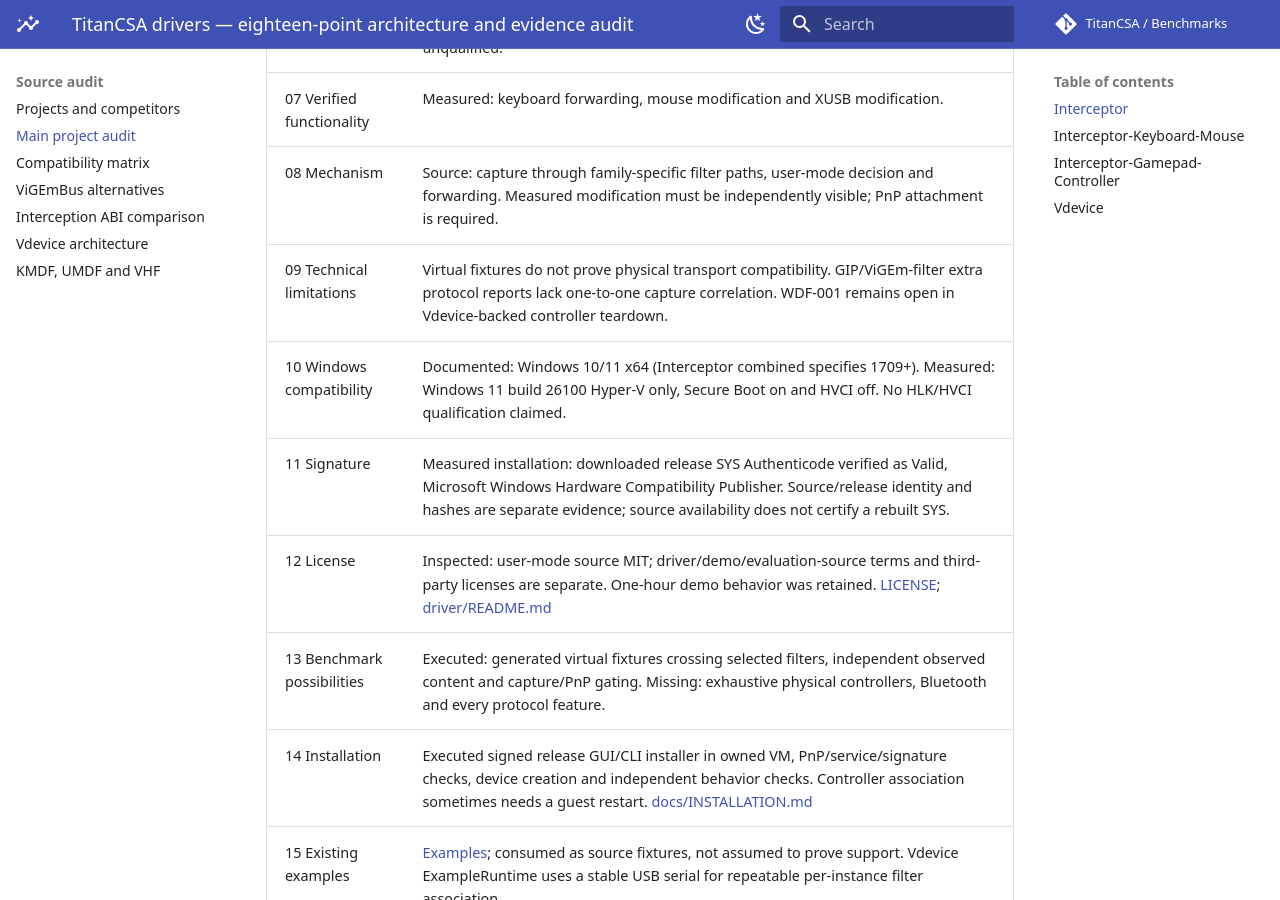
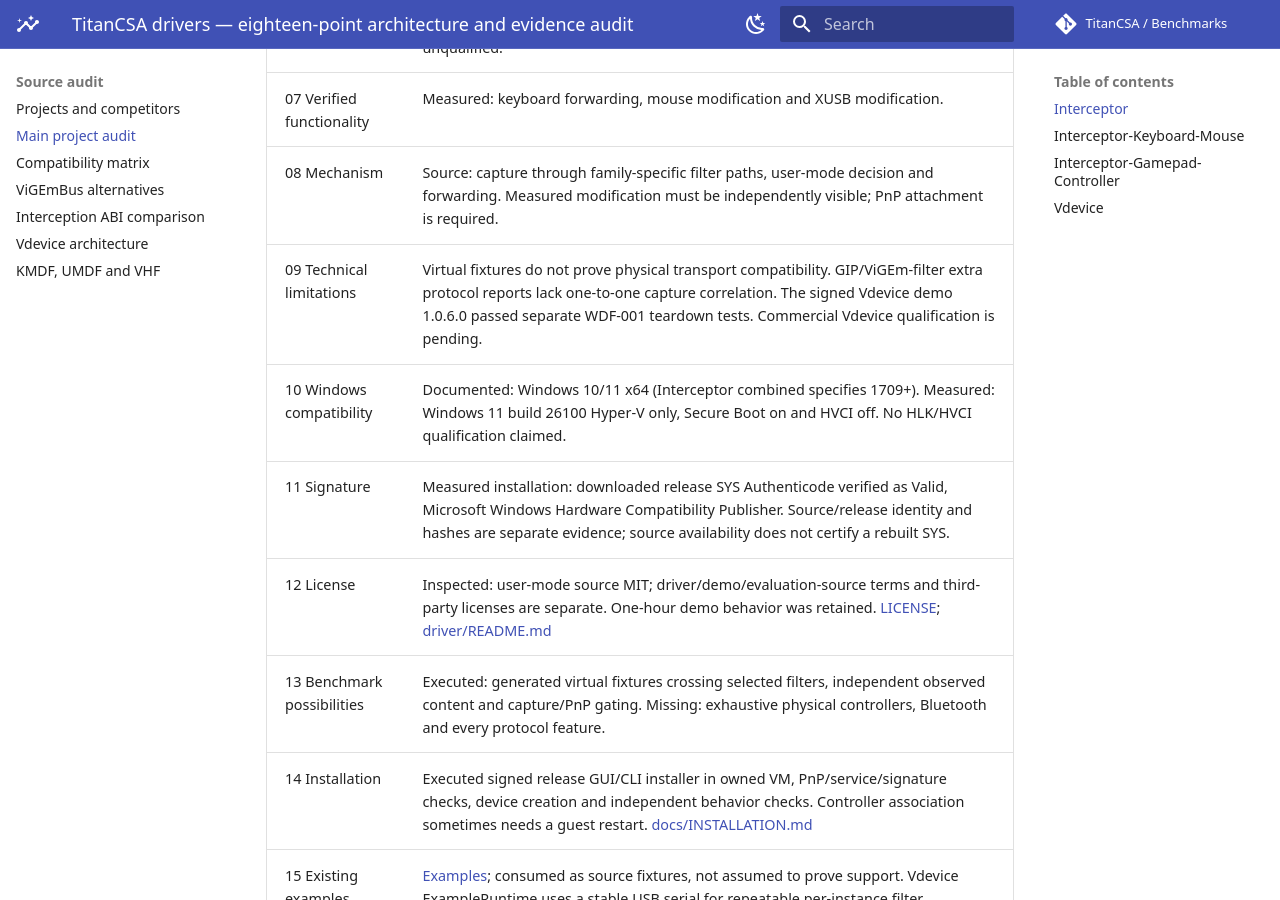
Before and after one commit to TitanCSA/TitanCSA-Benchmarks, an MkDocs documentation site: the page built from docs/comparisons/main-projects.md, in a window 1280 px wide and 900 px high, scrolled down 860 px. Built offline with MkDocs 1.6.1 and Material for MkDocs 9.7.7, drawn with Linux system fonts in a browser that asks for light colours; comment, search, counter and statistics services are not loaded; some of the changed text lies outside the part shown.

Commit message:
Align remaining benchmark pages with signed-demo status

```diff
--- a/docs/comparisons/main-projects.md
+++ b/docs/comparisons/main-projects.md
@@ -18,7 +18,7 @@ description: Per-project source, SDK, licensing, installation, runtime evidence
 | 06 Compatible devices | Documented product families: keyboard/mouse, HID/XUSB/XInputHID/GIP controllers. Selected virtual fixtures are measured; physical devices remain unqualified. |
 | 07 Verified functionality | Measured: keyboard forwarding, mouse modification and XUSB modification. |
 | 08 Mechanism | Source: capture through family-specific filter paths, user-mode decision and forwarding. Measured modification must be independently visible; PnP attachment is required. |
-| 09 Technical limitations | Virtual fixtures do not prove physical transport compatibility. GIP/ViGEm-filter extra protocol reports lack one-to-one capture correlation. WDF-001 remains open in Vdevice-backed controller teardown. |
+| 09 Technical limitations | Virtual fixtures do not prove physical transport compatibility. GIP/ViGEm-filter extra protocol reports lack one-to-one capture correlation. The signed Vdevice demo 1.0.6.0 passed separate WDF-001 teardown tests. Commercial Vdevice qualification is pending. |
 | 10 Windows compatibility | Documented: Windows 10/11 x64 (Interceptor combined specifies 1709+). Measured: Windows 11 build 26100 Hyper-V only, Secure Boot on and HVCI off. No HLK/HVCI qualification claimed. |
 | 11 Signature | Measured installation: downloaded release SYS Authenticode verified as Valid, Microsoft Windows Hardware Compatibility Publisher. Source/release identity and hashes are separate evidence; source availability does not certify a rebuilt SYS. |
 | 12 License | Inspected: user-mode source MIT; driver/demo/evaluation-source terms and third-party licenses are separate. One-hour demo behavior was retained. [LICENSE](https://github.com/TitanCSA/Interceptor/tree/fc8742edfdc8ca12872ea2eb2dcbe8e84a278859/LICENSE); [driver/README.md](https://github.com/TitanCSA/Interceptor/tree/fc8742edfdc8ca12872ea2eb2dcbe8e84a278859/driver/README.md) |
@@ -41,7 +41,7 @@ description: Per-project source, SDK, licensing, installation, runtime evidence
 | 06 Compatible devices | Documented product families: keyboard/mouse. Selected virtual fixtures are measured; physical devices remain unqualified. |
 | 07 Verified functionality | Measured: keyboard forwarding, mouse forwarding/modification/controlled block. |
 | 08 Mechanism | Source: capture through family-specific filter paths, user-mode decision and forwarding. Measured modification must be independently visible; PnP attachment is required. |
-| 09 Technical limitations | Virtual fixtures do not prove physical transport compatibility. GIP/ViGEm-filter extra protocol reports lack one-to-one capture correlation. WDF-001 remains open in Vdevice-backed controller teardown. |
+| 09 Technical limitations | Virtual fixtures do not prove physical transport compatibility. GIP/ViGEm-filter extra protocol reports lack one-to-one capture correlation. The signed Vdevice demo 1.0.6.0 passed separate WDF-001 teardown tests. Commercial Vdevice qualification is pending. |
 | 10 Windows compatibility | Documented: Windows 10/11 x64 (Interceptor combined specifies 1709+). Measured: Windows 11 build 26100 Hyper-V only, Secure Boot on and HVCI off. No HLK/HVCI qualification claimed. |
 | 11 Signature | Measured installation: downloaded release SYS Authenticode verified as Valid, Microsoft Windows Hardware Compatibility Publisher. Source/release identity and hashes are separate evidence; source availability does not certify a rebuilt SYS. |
 | 12 License | Inspected: user-mode source MIT; driver/demo/evaluation-source terms and third-party licenses are separate. One-hour demo behavior was retained. [LICENSE](https://github.com/TitanCSA/Interceptor-Keyboard-Mouse/tree/a189e6ed3a399bea80b887ab44f0de001097449e/LICENSE); [driver/README.md](https://github.com/TitanCSA/Interceptor-Keyboard-Mouse/tree/a189e6ed3a399bea80b887ab44f0de001097449e/driver/README.md) |
@@ -64,7 +64,7 @@ description: Per-project source, SDK, licensing, installation, runtime evidence
 | 06 Compatible devices | Documented product families: HID/XUSB/XInputHID/GIP controllers. Selected virtual fixtures are measured; physical devices remain unqualified. |
 | 07 Verified functionality | Measured: XUSB modification and DS4 modification. |
 | 08 Mechanism | Source: capture through family-specific filter paths, user-mode decision and forwarding. Measured modification must be independently visible; PnP attachment is required. |
-| 09 Technical limitations | Virtual fixtures do not prove physical transport compatibility. GIP/ViGEm-filter extra protocol reports lack one-to-one capture correlation. WDF-001 remains open in Vdevice-backed controller teardown. |
+| 09 Technical limitations | Virtual fixtures do not prove physical transport compatibility. GIP/ViGEm-filter extra protocol reports lack one-to-one capture correlation. The signed Vdevice demo 1.0.6.0 passed separate WDF-001 teardown tests. Commercial Vdevice qualification is pending. |
 | 10 Windows compatibility | Documented: Windows 10/11 x64 (Interceptor combined specifies 1709+). Measured: Windows 11 build 26100 Hyper-V only, Secure Boot on and HVCI off. No HLK/HVCI qualification claimed. |
 | 11 Signature | Measured installation: downloaded release SYS Authenticode verified as Valid, Microsoft Windows Hardware Compatibility Publisher. Source/release identity and hashes are separate evidence; source availability does not certify a rebuilt SYS. |
 | 12 License | Inspected: user-mode source MIT; driver/demo/evaluation-source terms and third-party licenses are separate. One-hour demo behavior was retained. [LICENSE](https://github.com/TitanCSA/Interceptor-Gamepad-Controller/tree/1146b8541683985345c28c4ecf2fc8000c908ae2/LICENSE); [driver/README.md](https://github.com/TitanCSA/Interceptor-Gamepad-Controller/tree/1146b8541683985345c28c4ecf2fc8000c908ae2/driver/README.md) |
@@ -87,7 +87,7 @@ description: Per-project source, SDK, licensing, installation, runtime evidence
 | 06 Compatible devices | Documented/examples: USB HID keyboard, mouse, DS4, X360 and Xbox One/GIP; arbitrary descriptor support remains subject to Windows stacks. |
 | 07 Verified functionality | Measured: vendor HID sequences/checksums, independent keyboard/mouse reception, XUSB/DS4/GIP state delivery, generic joystick and upstream five-profile live test. |
 | 08 Mechanism | Source: virtual USB endpoints and report queuing consumed by Windows class drivers; receiver independently uses HID/Raw Input/XInput/WinMM. |
-| 09 Technical limitations | Virtual fixtures do not prove physical transport compatibility. GIP/ViGEm-filter extra protocol reports lack one-to-one capture correlation. WDF-001 remains open in Vdevice-backed controller teardown. |
+| 09 Technical limitations | Virtual fixtures do not prove physical transport compatibility. GIP/ViGEm-filter extra protocol reports lack one-to-one capture correlation. The signed Vdevice demo 1.0.6.0 passed separate WDF-001 teardown tests. Commercial Vdevice qualification is pending. |
 | 10 Windows compatibility | Documented: Windows 10/11 x64 (Interceptor combined specifies 1709+). Measured: Windows 11 build 26100 Hyper-V only, Secure Boot on and HVCI off. No HLK/HVCI qualification claimed. |
 | 11 Signature | Measured installation: downloaded release SYS Authenticode verified as Valid, Microsoft Windows Hardware Compatibility Publisher. Source/release identity and hashes are separate evidence; source availability does not certify a rebuilt SYS. |
 | 12 License | Inspected: user-mode source MIT; driver/demo/evaluation-source terms and third-party licenses are separate. One-hour demo behavior was retained. [LICENSE](https://github.com/TitanCSA/Vdevice/tree/ff8a74d0136012b04b76a0e86b7a5abf89e64294/LICENSE); [driver/README.md](https://github.com/TitanCSA/Vdevice/tree/ff8a74d0136012b04b76a0e86b7a5abf89e64294/driver/README.md) |
@@ -98,4 +98,4 @@ description: Per-project source, SDK, licensing, installation, runtime evidence
 | 17 Existing tests | Source inventory: `Tests/ExampleLiveTests.cpp`, `Tests/ExampleTests.cpp`, `Tests/InstallerNativeTests.cpp`, `Tests/InstallerStateTests.cs`, `Tests/InstallerTests.ps1`, `Tests/WorkshopTests.cs`, `Tests/WorkshopTests.ps1`. Only actual lab results and the recorded upstream Vdevice live test are asserted as executed. |
 | 18 Performance risks | Observed: scheduler/SDK/queue overhead, large filtered mouse end-to-end delays, and shared-host tails. Vdevice controller teardown reproduced WDF queue-purge STATUS_DELETE_PENDING. Profile-specific ViGEm/vJoy median advantages remain visible; no universal TitanCSA speed/stability claim. |
 
-[Numerical results](../gamepad/results.md) · [Source and competitor inventory](index.md) · [Open stability incident](../methodology/incident-wdf-001.md)
+[Numerical results](../gamepad/results.md) · [Source and competitor inventory](index.md) · [WDF-001 incident and fix status](../methodology/incident-wdf-001.md)
```
Also changed, not shown: docs/comparisons/index.md (+1 -1 lines), docs/compatibility/index.md (+1 -1 lines), docs/methodology/diagnostics.md (+1 -1 lines), docs/methodology/reproducibility.md (+1 -1 lines).
